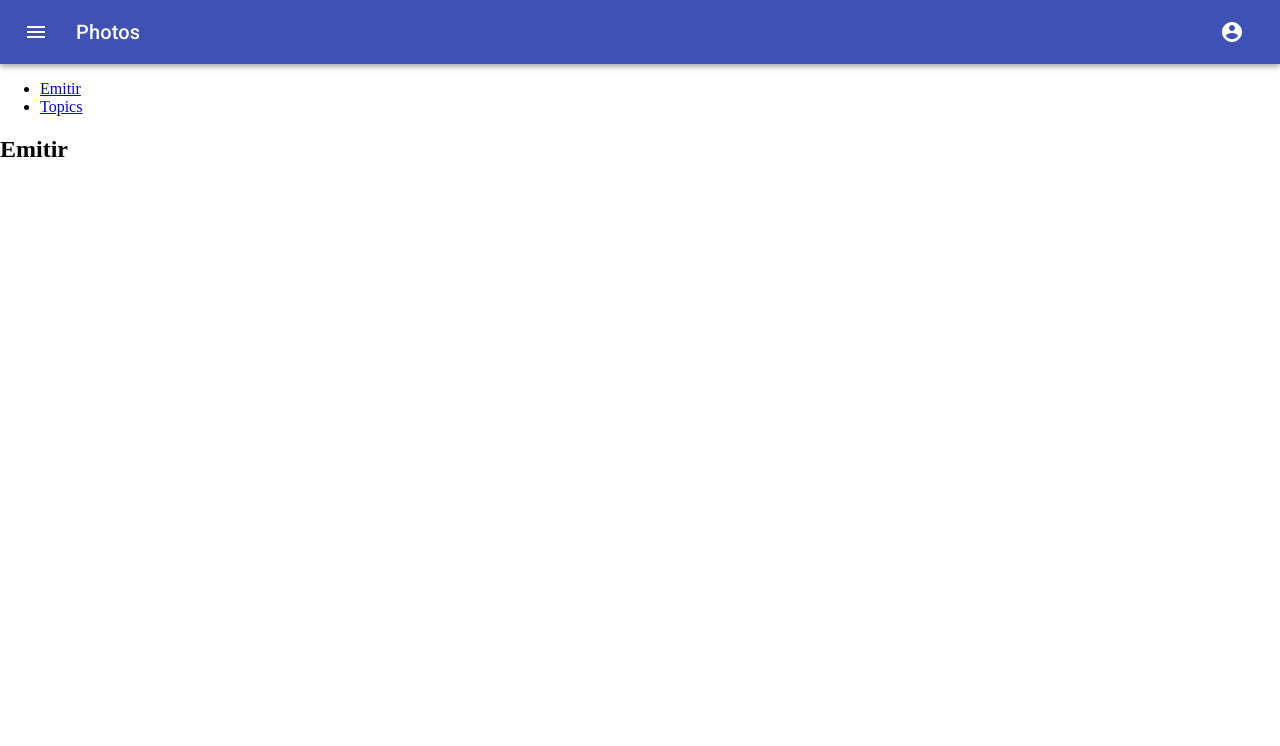
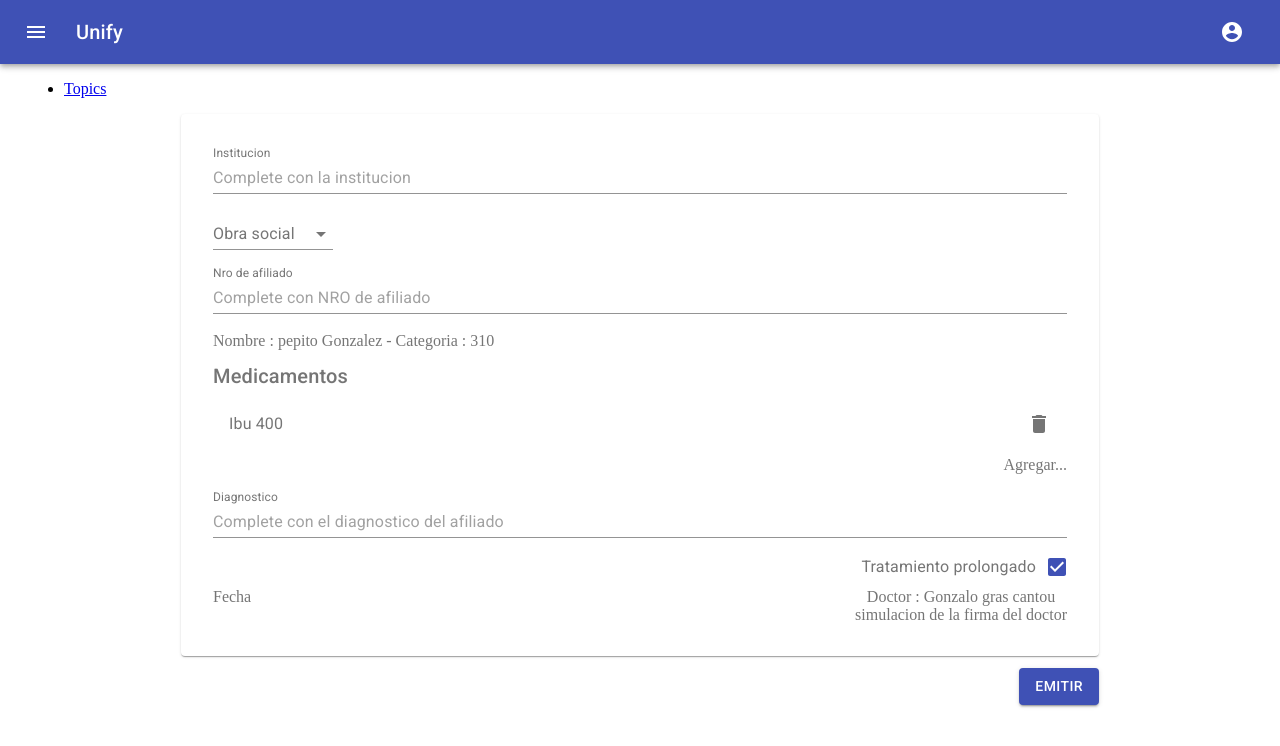
Before and after one commit to recetaselectronicas/frontend, a React (Create React App) app: page /emitir in a window 1280 px wide. Shown: the top 746 px of the page. Built offline with nearby package versions, Linux system fonts and the light colour scheme.

Commit message:
maquetacion de la pantalla de emitir receta

```diff
--- a/package.json
+++ b/package.json
@@ -5,10 +5,13 @@
   "dependencies": {
     "@material-ui/core": "^4.0.0",
     "@material-ui/icons": "^4.0.0",
+    "enzyme": "^3.9.0",
+    "enzyme-adapter-react-16": "^1.13.1",
     "react": "^16.8.6",
     "react-dom": "^16.8.6",
     "react-router-dom": "^5.0.0",
-    "react-scripts": "3.0.1"
+    "react-scripts": "3.0.1",
+    "react-test-renderer": "^16.8.6"
   },
   "scripts": {
     "start": "react-scripts start",
--- a/src/App.js
+++ b/src/App.js
@@ -1,28 +1,28 @@
 import React from "react";
 import { BrowserRouter as Router, Route, Link } from "react-router-dom";
 import Navbar from "./components/navbar/Navbar";
+import EmitRecipe from "./pages/medic/EmitRecipe";
+import Container from "@material-ui/core/Container";
+
 import "./index.css";
 function App() {
   return (
     <Router>
       <Navbar />
-      <div>
-        <Header />
-
-        <Route exact path="/" component={Home} />
-        <Route path="/emitir" component={About} />
-        <Route path="/topics" component={Topics} />
-      </div>
+      <Container fixed>
+        <div>
+          <Header />
+          <Route exact path="/" component={Home} />
+          <Route path="/emitir" component={EmitRecipe} />
+          <Route path="/topics" component={Topics} />
+        </div>
+      </Container>
     </Router>
   );
 }
 
 function Home() {
   return <h2>Home</h2>;
-}
-
-function About() {
-  return <h2>Emitir</h2>;
 }
 
 function Topic({ match }) {
@@ -57,9 +57,6 @@ function Header() {
   return (
     <ul>
       <li>
-        <Link to="/emitir">Emitir</Link>
-      </li>
-      <li>
         <Link to="/topics">Topics</Link>
       </li>
     </ul>
--- a/src/components/navbar/Navbar.js
+++ b/src/components/navbar/Navbar.js
@@ -9,7 +9,6 @@ import AccountCircle from "@material-ui/icons/AccountCircle";
 import MenuItem from "@material-ui/core/MenuItem";
 import Menu from "@material-ui/core/Menu";
 import Drawer from "@material-ui/core/Drawer";
-import Button from "@material-ui/core/Button";
 import List from "@material-ui/core/List";
 import Divider from "@material-ui/core/Divider";
 import ListItem from "@material-ui/core/ListItem";
@@ -78,9 +77,9 @@ function MenuAppBar() {
             <MenuIcon />
           </IconButton>
           <Typography variant="h6" className={classes.title}>
-            Photos
+            Unify
           </Typography>
-          {auth && (
+
           <div>
             <IconButton
               aria-owns={open ? "menu-appbar" : undefined}
@@ -108,7 +107,6 @@ function MenuAppBar() {
               <MenuItem onClick={handleClose}>My account</MenuItem>
             </Menu>
           </div>
-          )}
         </Toolbar>
       </AppBar>
       <Drawer open={state.open} onClose={toggleDrawer(false)}>
--- /dev/null
+++ b/src/pages/medic/EmitRecipe.js
@@ -0,0 +1,169 @@
+import React from "react";
+import { makeStyles } from "@material-ui/core/styles";
+import Paper from "@material-ui/core/Paper";
+import Grid from "@material-ui/core/Grid";
+import TextField from "@material-ui/core/TextField";
+import Button from "@material-ui/core/Button";
+import FormControl from "@material-ui/core/FormControl";
+import Select from "@material-ui/core/Select";
+import InputLabel from "@material-ui/core/InputLabel";
+import MenuItem from "@material-ui/core/MenuItem";
+import FormControlLabel from "@material-ui/core/FormControlLabel";
+import Checkbox from "@material-ui/core/Checkbox";
+import Typography from "@material-ui/core/Typography";
+import List from "@material-ui/core/List";
+import ListItem from "@material-ui/core/ListItem";
+import ListItemIcon from "@material-ui/core/ListItemIcon";
+import ListItemText from "@material-ui/core/ListItemText";
+import Add from "@material-ui/icons/Add";
+import DeleteIcon from "@material-ui/icons/Delete";
+import ListItemSecondaryAction from "@material-ui/core/ListItemSecondaryAction";
+import IconButton from "@material-ui/core/IconButton";
+
+const useStyles = makeStyles(theme => ({
+  root: {
+    flexGrow: 1
+  },
+  paper: {
+    padding: "2em",
+    paddingTop: "1em",
+    textAlign: "center",
+    color: theme.palette.text.secondary
+  },
+  formControl: {
+    margin: theme.spacing(1),
+    minWidth: 120
+  },
+  formControlObraSocial: {
+    minWidth: 120,
+    justifyContent: "flex-start"
+  },
+  button: {
+    marginRight: 12
+  }
+}));
+
+const EmitRecipe = props => {
+  const classes = useStyles();
+
+  const [values, setValues] = React.useState({
+    age: "",
+    name: "hai"
+  });
+
+  function handleChange(event) {
+    setValues(oldValues => ({
+      ...oldValues,
+      [event.target.name]: event.target.value
+    }));
+  }
+
+  return (
+    // TODO: agregar pasos entre los inputs
+    <Grid container justify="center" spacing={3}>
+      <Grid item xs={9}>
+        <Paper className={classes.paper}>
+          <div>
+            <TextField
+              id="standard-full-width"
+              label="Institucion"
+              placeholder="Complete con la institucion"
+              fullWidth
+              margin="normal"
+              InputLabelProps={{
+                shrink: true
+              }}
+            />
+            <div style={{ textAlign: "left" }}>
+              <FormControl className={classes.formControlObraSocial}>
+                <InputLabel htmlFor="age-simple">Obra social</InputLabel>
+                <Select
+                  value={values.age}
+                  onChange={handleChange}
+                  inputProps={{
+                    name: "age",
+                    id: "age-simple"
+                  }}
+                >
+                  <MenuItem value={10}>Ten</MenuItem>
+                  <MenuItem value={20}>Twenty</MenuItem>
+                  <MenuItem value={30}>Thirty</MenuItem>
+                </Select>
+              </FormControl>
+            </div>
+
+            <TextField
+              id="standard-full-width"
+              label="Nro de afiliado"
+              placeholder="Complete con NRO de afiliado"
+              fullWidth
+              margin="normal"
+              InputLabelProps={{
+                shrink: true
+              }}
+            />
+            <div style={{ textAlign: "left", marginTop: 10, marginBottom: 10 }}>
+              Nombre : pepito Gonzalez - Categoria : 310
+            </div>
+          </div>
+          <Typography
+            style={{ textAlign: "start" }}
+            variant="h6"
+            className={classes.title}
+          >
+            Medicamentos
+          </Typography>
+          <div>
+            <List component="nav">
+              <ListItem button>
+                <ListItemText primary="Ibu 400" />
+                <ListItemSecondaryAction>
+                  <IconButton edge="end" aria-label="Delete">
+                    <DeleteIcon />
+                  </IconButton>
+                </ListItemSecondaryAction>
+              </ListItem>
+            </List>
+            <div style={{ textAlign: "end" }}>Agregar...</div>
+          </div>
+          <div>
+            <TextField
+              id="standard-full-width"
+              label="Diagnostico"
+              placeholder="Complete con el diagnostico del afiliado"
+              fullWidth
+              margin="normal"
+              InputLabelProps={{
+                shrink: true
+              }}
+            />
+            <Grid container direction="row" justify="flex-end">
+              <FormControlLabel
+                control={
+                  <Checkbox checked={true} value="checkedB" color="primary" />
+                }
+                labelPlacement="start"
+                label="Tratamiento prolongado"
+              />
+            </Grid>
+
+            <Grid container direction="row" justify="space-between">
+              <div>Fecha</div>
+              <div>
+                Doctor : Gonzalo gras cantou
+                <div>simulacion de la firma del doctor</div>
+              </div>
+            </Grid>
+          </div>
+        </Paper>
+      </Grid>
+      <Grid container justify="flex-end" xs={9}>
+        <Button variant="contained" color="primary" className={classes.button}>
+          Emitir
+        </Button>
+      </Grid>
+    </Grid>
+  );
+};
+
+export default EmitRecipe;
```
Also changed, not shown: 2 other files (tests, documents, lock files or other folders). Lines whose indentation alone changed are shown as unchanged.
